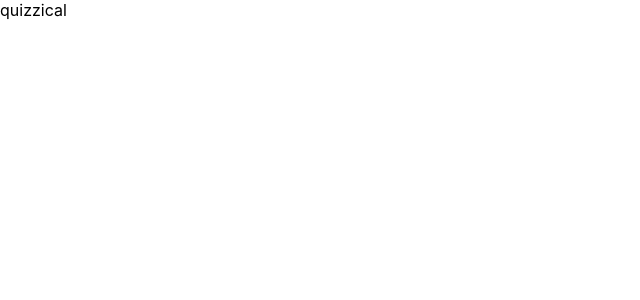
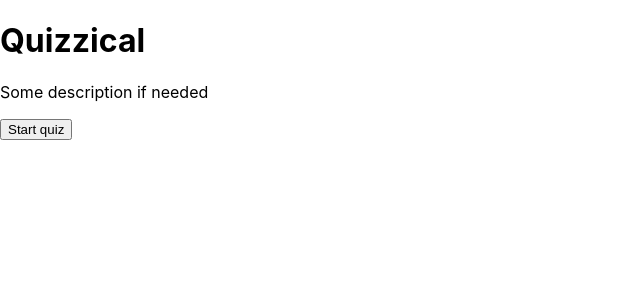
Before and after one commit to codekacode/Quizzical, a React (Create React App) app: page / in a window 1280 px wide. Shown: the top 300 px of the page, without its empty margins (0-640 px from the left). Built offline with nearby package versions, Linux system fonts and the light colour scheme.

Commit message:
Add QuestionStart component

```diff
--- a/src/App.js
+++ b/src/App.js
@@ -1,8 +1,9 @@
+import QuestionStart from "./components/QuestionStart/QuestionStart";
 
 function App() {
   return (
-    <div className="App">
-      quizzical
+    <div className="app__ctn">
+      <QuestionStart/>
     </div>
   );
 }
--- /dev/null
+++ b/src/components/QuestionStart/QuestionStart.jsx
@@ -0,0 +1,15 @@
+
+import React from 'react'
+import "./QuestionStart.scss"
+
+function QuestionStart() {
+  return (
+    <div className="question-start__ctn">
+      <h1 className="question-start__title">Quizzical</h1>
+      <p className="question-start__title--description">Some description if needed</p>
+      <button className="question-start__button">Start quiz</button>
+    </div>
+  )
+}
+
+export default QuestionStart
```
Also changed, not shown: src/components/QuestionStart/QuestionStart.scss (added).
